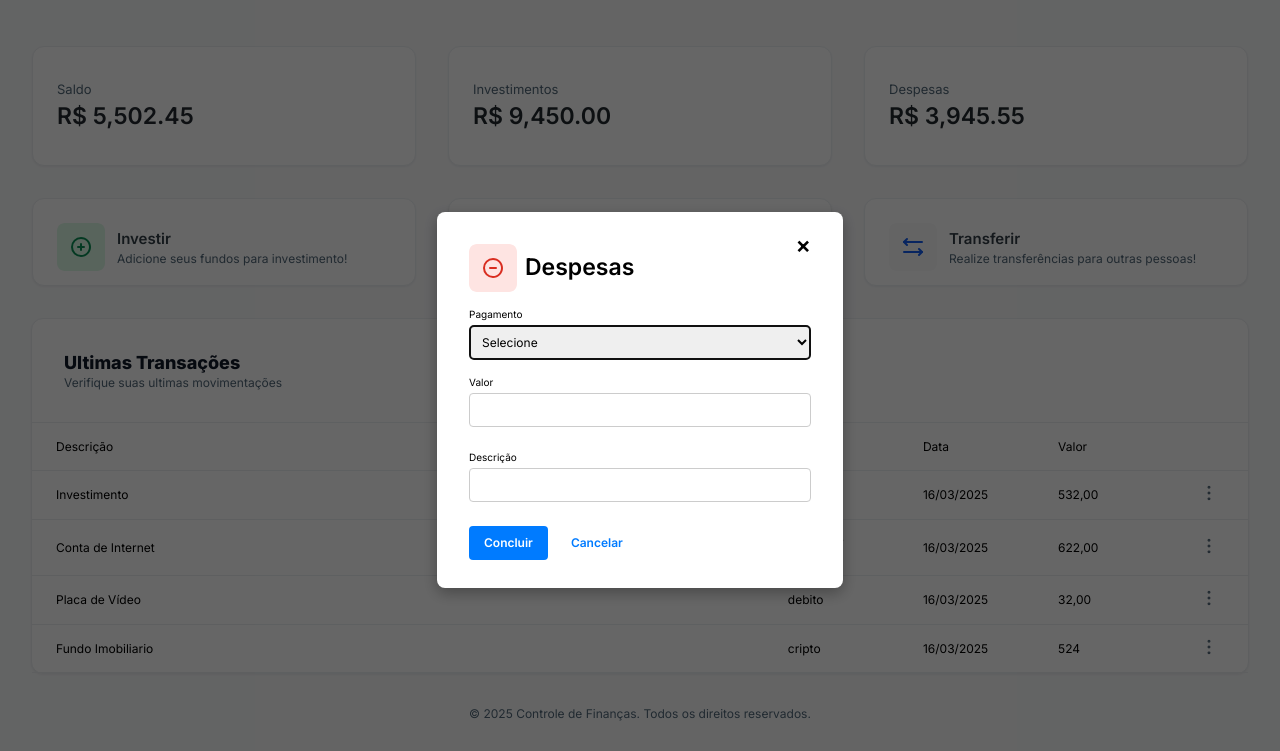
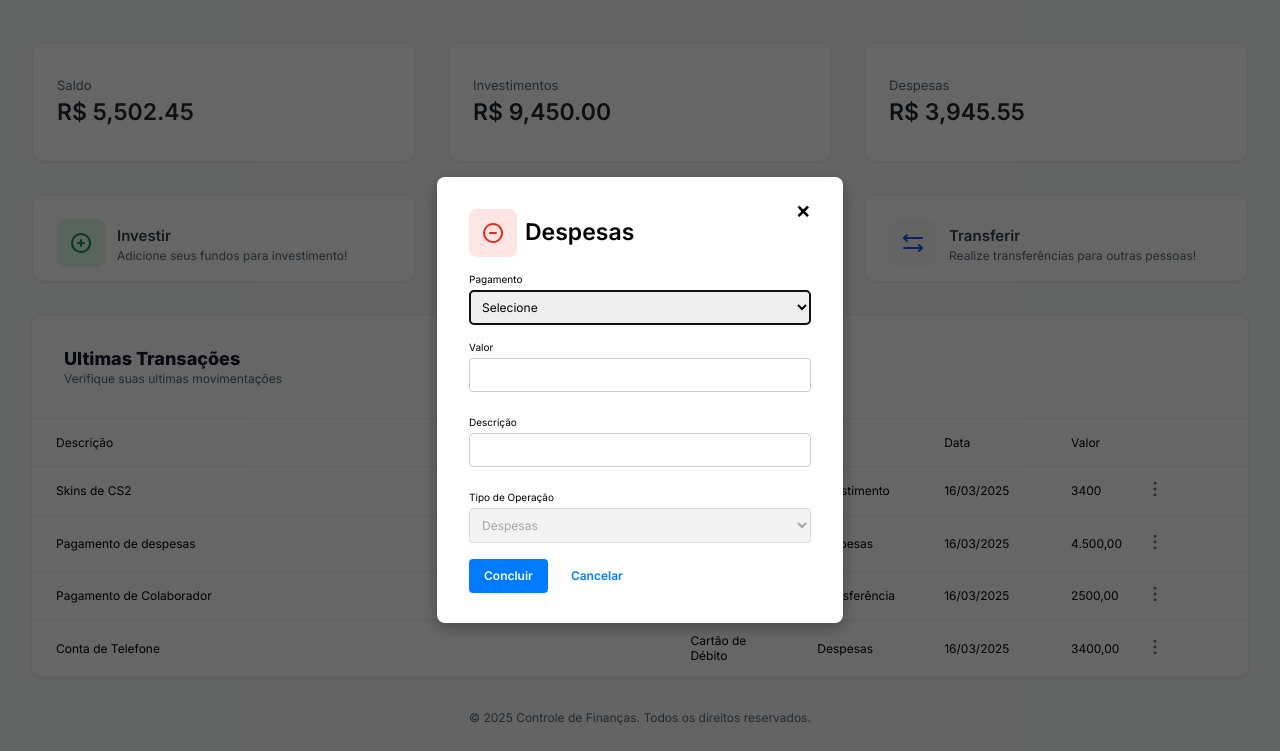
Before and after one commit to Leandroooh/financeDash, a website with bundled scripts: page index.html in a window 1280 px wide. Both pictures are taken after a click on the button "Despesas". Built offline with nearby package versions, Linux system fonts and the light colour scheme; data requests are answered from the project's data file.

Commit message:
Id metod update

```diff
--- a/db.json
+++ b/db.json
@@ -3,30 +3,34 @@
     {
       "id": 1,
       "date": "16/03/2025",
-			"amount": "532,00",
-			"metod": "cripto",
-			"description": "Investimento"
+      "amount": "3400",
+      "metod": "debito",
+      "type": "Investimento",
+      "description": "Skins de CS2"
     },
     {
       "id": 2,
       "date": "16/03/2025",
-			"amount": "622,00",
-			"metod": "Cartão de Débito",
-			"description": "Conta de Internet"
+      "amount": "4.500,00",
+      "metod": "Cartão de Crédito",
+      "type": "Despesas",
+      "description": "Pagamento de despesas"
     },
     {
       "id": 3,
       "date": "16/03/2025",
-			"amount": "32,00",
+      "amount": "2500,00",
       "metod": "debito",
-			"description": "Placa de Vídeo"
+      "type": "Transferência",
+      "description": "Pagamento de Colaborador"
     },
     {
-			"id": "6686",
+      "id": 4,
       "date": "16/03/2025",
-			"amount": "524",
-			"metod": "cripto",
-			"description": "Fundo Imobiliario"
+      "amount": "3400,00",
+      "metod": "Cartão de Débito",
+      "type": "Despesas",
+      "description": "Conta de Telefone"
     }
   ]
 }
--- a/index.html
+++ b/index.html
@@ -71,6 +71,7 @@
                 <tr>
                     <th>Descrição</th>
                     <th>Método</th>
+                    <th>Tipo</th>
                     <th>Data</th>
                     <th>Valor</th>
                     <th></th>
@@ -107,7 +108,6 @@
                         <label for="income-metod">Pagamento</label>
                         <select id="income-metod" class="modal__input metod">
                             <option value="pix">Pix</option>
-                            <option value="cripto">Cripto moedas</option>
                             <option value="debito">Cartão de Débito</option>
                             <option value="credito">Cartão de Crédito</option>
                             <option value="default" selected>Selecione</option>
@@ -115,16 +115,27 @@
                     </div>
 
                     <div class="value__container">
-                        <label for="income-amount">Valor</label>
-                        <input type="income-amount" id="income-amount" class="modal__input amount" required />
+                        <label for="value-amount">Valor</label>
+                        <input type="value-amount" id="value-amount" class="modal__input amount" required />
                         <p class="modal__info"></p>
                     </div>
+
                     <div class="description__container">
-                        <label for="-description">Descrição</label>
+                        <label for="income-description">Descrição</label>
                         <input type="income-description" id="income-description" class="modal__input description"
                             required />
                         <p class="modal__info"></p>
                     </div>
+
+                    <div class="type__container">
+                        <label for="type-metod">Tipo de Operação</label>
+                        <select id="type-metod" class="modal__input types" disabled>
+                            <option value="Investimento" selected>Investimento</option>
+                            <option value="Transferência">Transferência</option>
+                            <option value="Despesas">Despesas</option>
+                        </select>
+                    </div>
+
                 </main>
 
                 <footer class="modal__footer">
@@ -173,6 +184,15 @@
                             required />
                         <p class="modal__info"></p>
                     </div>
+
+                    <div class="type__container">
+                        <label for="type-metod">Tipo de Operação</label>
+                        <select id="type-metod" class="modal__input types" disabled>
+                            <option value="Despesas" selected>Despesas</option>
+                            <option value="Investimento">Investimento</option>
+                            <option value="Transferência">Transferência</option>
+                        </select>
+                    </div>
                 </main>
 
                 <footer class="modal__footer">
@@ -205,7 +225,6 @@
                         <label for="transfer-metod">Pagamento</label>
                         <select id="transfer-metod" class="modal__input metod">
                             <option value="pix">Pix</option>
-                            <option value="cripto">Cripto Moedas</option>
                             <option value="debito">Cartão de Débito</option>
                             <option value="credito">Cartão de Crédito</option>
                             <option value="default" selected>Selecione</option>
@@ -223,6 +242,14 @@
                             required />
                         <p class="modal__info"></p>
                     </div>
+                    <div class="type__container">
+                        <label for="type-metod">Tipo de Operação</label>
+                        <select id="type-metod" class="modal__input types" disabled>
+                            <option value="Transferência" Selected>Transferência</option>
+                            <option value="Investimento">Investimento</option>
+                            <option value="Despesas">Despesas</option>
+                        </select>
+                    </div>
                 </main>
 
                 <footer class="modal__footer">
--- a/index.js
+++ b/index.js
@@ -1,6 +1,18 @@
 import MicroModal from "https://cdn.jsdelivr.net/npm/micromodal/dist/micromodal.es.min.js";
 
 const table = document.getElementById("table-body");
+
+let id = 0;
+const getLastId = async () => {
+	const response = await fetch("http://localhost:3000/transactions");
+	const transactions = await response.json();
+
+	if (transactions.length > 0) {
+		id = Math.max(...transactions.map((item) => item.id));
+	} else {
+		id = 1;
+	}
+};
 
 const createHistory = (dataInfo) => {
 	const tr = document.createElement("tr");
@@ -10,6 +22,9 @@ const createHistory = (dataInfo) => {
 
 	const accountTd = document.createElement("td");
 	accountTd.textContent = dataInfo.metod;
+
+	const typeTd = document.createElement("td");
+	typeTd.textContent = dataInfo.type;
 
 	const dateTd = document.createElement("td");
 	dateTd.textContent = dataInfo.date;
@@ -30,7 +45,7 @@ const createHistory = (dataInfo) => {
 	button.append(img);
 	optionsTd.append(button);
 
-	tr.append(nameTd, accountTd, dateTd, amountTd, optionsTd);
+	tr.append(nameTd, accountTd, typeTd, dateTd, amountTd, optionsTd);
 	table.append(tr);
 };
 
@@ -57,15 +72,29 @@ const submitPost = async () => {
 	const inputAmount = activeModal.querySelector(".amount");
 	const inputDesc = activeModal.querySelector(".description");
 	const inputMetod = activeModal.querySelector(".metod");
+	const inputType = activeModal.querySelector(".types");
+
+	const amountData = inputAmount.value;
+	const descData = inputDesc.value;
+	const metodData = inputMetod.value;
+	const typeData = inputType.value;
+
+	await getLastId();
+	id += 1;
+
+	if (!amountData || !descData || !metodData || !typeData) {
+		console.log("Os campos fornecidos não podem ser nulos");
+		return;
+	}
 
 	const data = {
+		id: id,
 		date: getDate(),
-		amount: inputAmount.value,
-		metod: inputMetod.value,
-		description: inputDesc.value,
+		amount: amountData,
+		metod: metodData,
+		type: typeData,
+		description: descData,
 	};
-
-	console.log(data);
 
 	const response = await fetch("http://localhost:3000/transactions", {
 		method: "POST",
--- a/modal.css
+++ b/modal.css
@@ -27,7 +27,7 @@
 
 /* Caixa branca do modal */
 .modal__container {
-	height: 376px;
+	height: 446px;
 	min-width: 406px;
 	position: relative;
 
--- a/style.css
+++ b/style.css
@@ -162,7 +162,7 @@ td {
 
 th:nth-child(1),
 td:nth-child(1) {
-	width: 65%;
+	width: 60%;
 }
 
 th:nth-child(2),
@@ -170,7 +170,9 @@ td:nth-child(2),
 th:nth-child(3),
 td:nth-child(3),
 th:nth-child(4),
-td:nth-child(4) {
+td:nth-child(4),
+th:nth-child(6),
+td:nth-child(6) {
 	width: 12%;
 }
 
```
Lines whose indentation alone changed are shown as unchanged.
